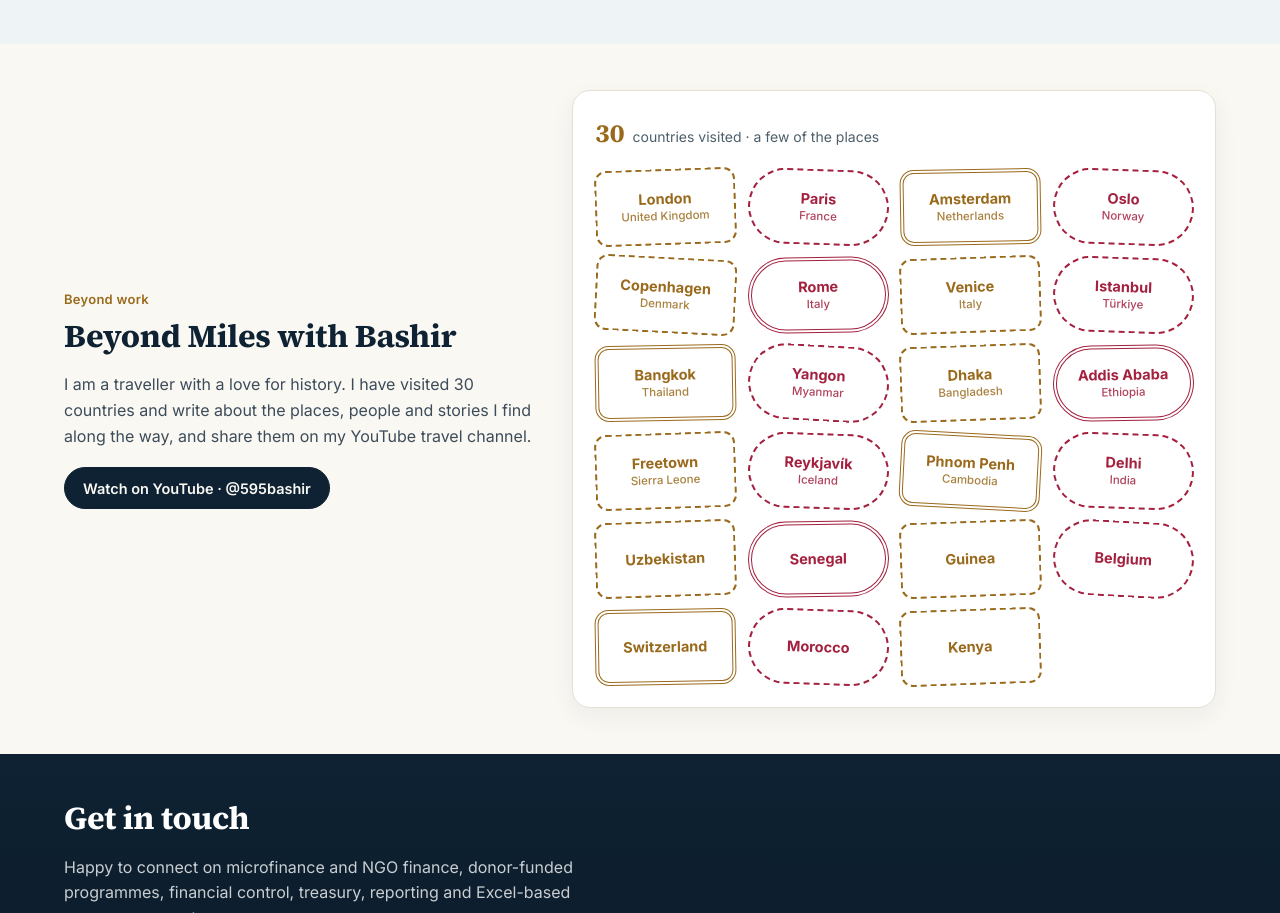
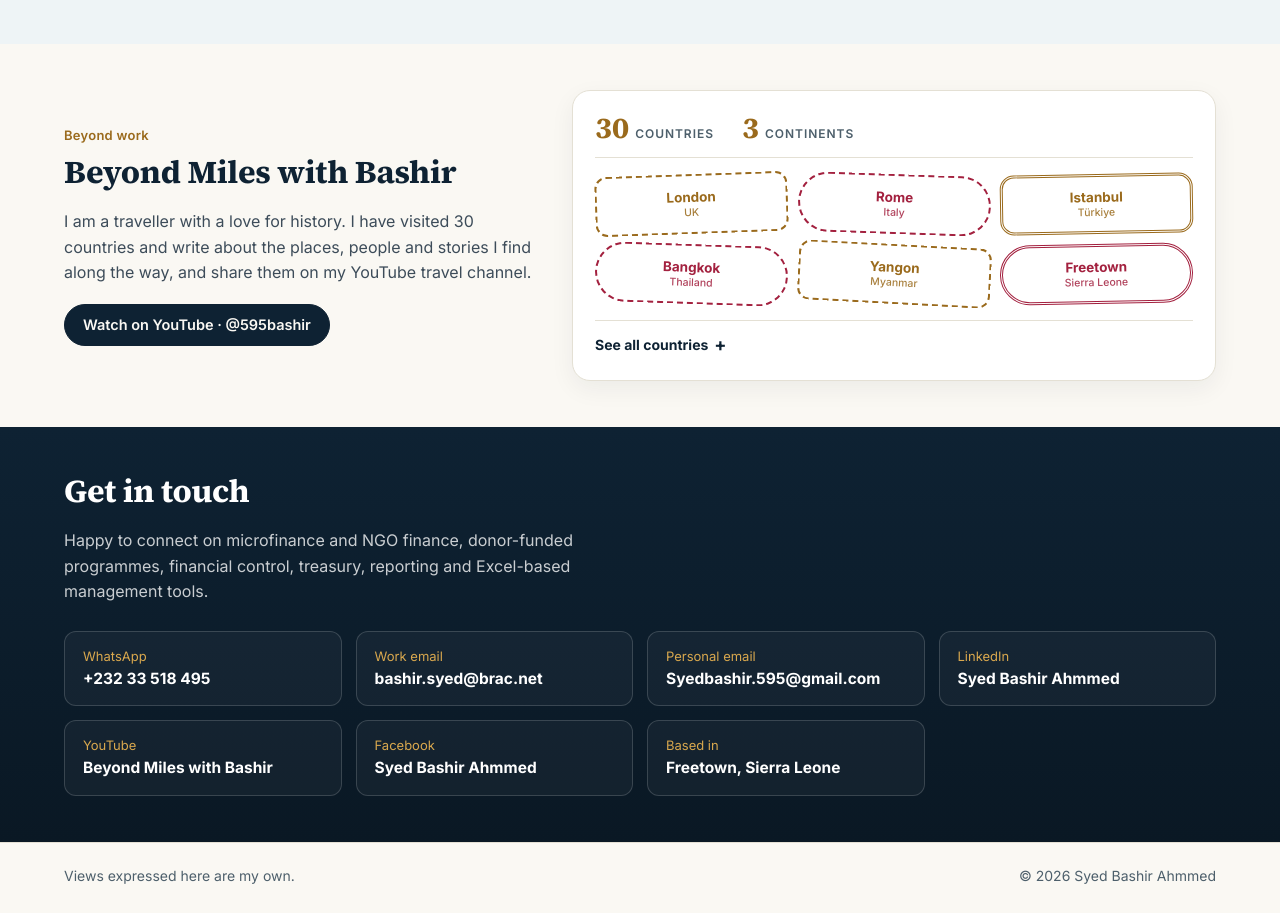
Before and after one commit to syedbashirahmmed/syedbashirahmmed.github.io, a plain HTML site: page index.html in a window 1280 px wide. Shown: the part 3421-4334 px from the top of the page. Drawn offline with Linux system fonts and the light colour scheme.

Commit message:
Travel: compact passport — 6 featured stamps, countries grouped by continent in a collapsible list
Co-Authored-By: Claude Opus 5.5 <noreply@anthropic.com>
Claude-Session: https://claude.ai/code/session_01PNNojSVN5RjhEvgyFgaHqF

```diff
--- a/index.html
+++ b/index.html
@@ -272,6 +272,25 @@ html.js .reveal.in{opacity:1;transform:none}
 .stamp:hover{transform:rotate(0) scale(1.05);transition:transform .2s}
 @media(max-width:860px){.travel{grid-template-columns:1fr}}
 @media(prefers-reduced-motion:reduce){.stamp:hover{transition:none}}
+/* compact passport (v2) */
+.pstats{display:flex;gap:28px;margin-bottom:16px;padding-bottom:14px;border-bottom:1px solid var(--line)}
+.pstats div{display:flex;align-items:baseline;gap:6px}
+.pstats b{font-family:"Source Serif 4",Georgia,serif;font-size:30px;line-height:1;color:var(--brown)}
+.pstats span{font-size:12px;letter-spacing:.08em;text-transform:uppercase;color:var(--soft);font-weight:600}
+.passport .stamps{grid-template-columns:repeat(3,minmax(0,1fr));gap:10px}
+.passport .stamp{min-height:60px;padding:8px 6px;border-width:2px}
+.passport .stamp:nth-child(3n){border-width:3px}
+.passport .stamp b{font-size:13.5px}
+.passport .stamp span{font-size:10.5px;margin-top:2px}
+.allplaces{margin-top:16px;border-top:1px solid var(--line);padding-top:12px}
+.allplaces summary{cursor:pointer;list-style:none;font-size:14px;font-weight:700;color:var(--ink);display:inline-flex;align-items:center;gap:6px}
+.allplaces summary::-webkit-details-marker{display:none}
+.allplaces summary::after{content:"+";font-size:18px;line-height:1}
+.allplaces[open] summary::after{content:"−"}
+.allplaces .region{margin-top:12px}
+.allplaces h3{font-size:11.5px;letter-spacing:.1em;text-transform:uppercase;color:var(--brown);margin:0 0 3px}
+.allplaces .region p{font-size:14px;line-height:1.55;color:var(--ink);opacity:.85;margin:0}
+@media(max-width:380px){.passport{padding:18px}.passport .stamp b{font-size:12.5px}}
 
 /* ---- expertise v2: structured, brand-consistent ---- */
 #services{gap:18px}
@@ -460,32 +479,24 @@ nav .avatar{width:40px;height:40px;border-radius:50%;object-fit:cover;box-shadow
       <div class="btns"><a class="btn main" href="https://www.youtube.com/@595bashir">Watch on YouTube · @595bashir</a></div>
     </div>
     <div class="passport">
-      <p class="pcount"><b>30</b> countries visited · a few of the places</p>
-      <ul class="stamps" aria-label="Places visited">
-      <li class="stamp"><b>London</b><span>United Kingdom</span></li>
-      <li class="stamp"><b>Paris</b><span>France</span></li>
-      <li class="stamp"><b>Amsterdam</b><span>Netherlands</span></li>
-      <li class="stamp"><b>Oslo</b><span>Norway</span></li>
-      <li class="stamp"><b>Copenhagen</b><span>Denmark</span></li>
+      <div class="pstats">
+        <div><b>30</b><span>Countries</span></div>
+        <div><b>3</b><span>Continents</span></div>
+      </div>
+      <ul class="stamps" aria-label="Featured places">
+      <li class="stamp"><b>London</b><span>UK</span></li>
       <li class="stamp"><b>Rome</b><span>Italy</span></li>
-      <li class="stamp"><b>Venice</b><span>Italy</span></li>
       <li class="stamp"><b>Istanbul</b><span>Türkiye</span></li>
       <li class="stamp"><b>Bangkok</b><span>Thailand</span></li>
       <li class="stamp"><b>Yangon</b><span>Myanmar</span></li>
-      <li class="stamp"><b>Dhaka</b><span>Bangladesh</span></li>
-      <li class="stamp"><b>Addis Ababa</b><span>Ethiopia</span></li>
       <li class="stamp"><b>Freetown</b><span>Sierra Leone</span></li>
-      <li class="stamp"><b>Reykjavík</b><span>Iceland</span></li>
-      <li class="stamp"><b>Phnom Penh</b><span>Cambodia</span></li>
-      <li class="stamp"><b>Delhi</b><span>India</span></li>
-      <li class="stamp"><b>Uzbekistan</b></li>
-      <li class="stamp"><b>Senegal</b></li>
-      <li class="stamp"><b>Guinea</b></li>
-      <li class="stamp"><b>Belgium</b></li>
-      <li class="stamp"><b>Switzerland</b></li>
-      <li class="stamp"><b>Morocco</b></li>
-      <li class="stamp"><b>Kenya</b></li>
       </ul>
+      <details class="allplaces">
+        <summary>See all countries</summary>
+        <div class="region"><h3>Europe</h3><p>United Kingdom · France · Netherlands · Belgium · Switzerland · Italy · Norway · Denmark · Iceland · Türkiye</p></div>
+        <div class="region"><h3>Asia</h3><p>Bangladesh · India · Thailand · Myanmar · Cambodia · Uzbekistan</p></div>
+        <div class="region"><h3>Africa</h3><p>Sierra Leone · Guinea · Senegal · Morocco · Ethiopia · Kenya</p></div>
+      </details>
     </div>
   </div>
 </section>
```
